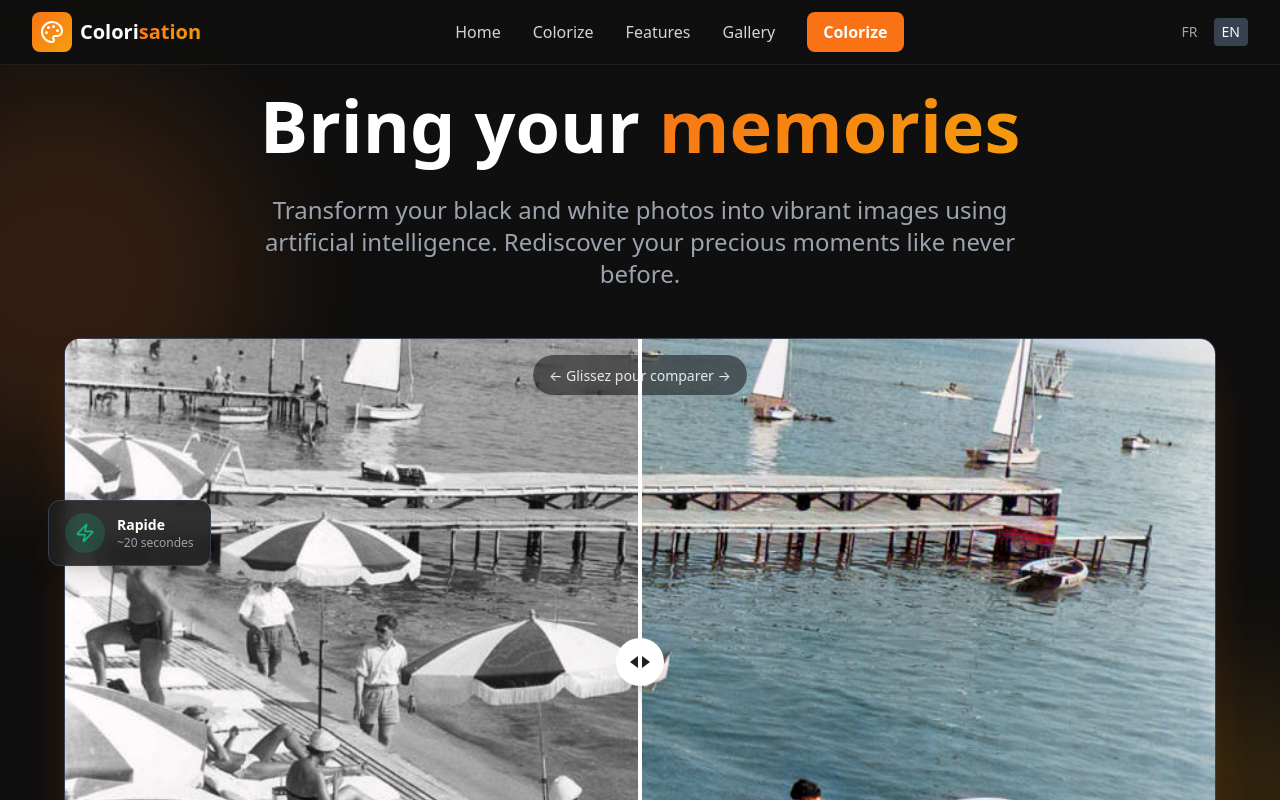
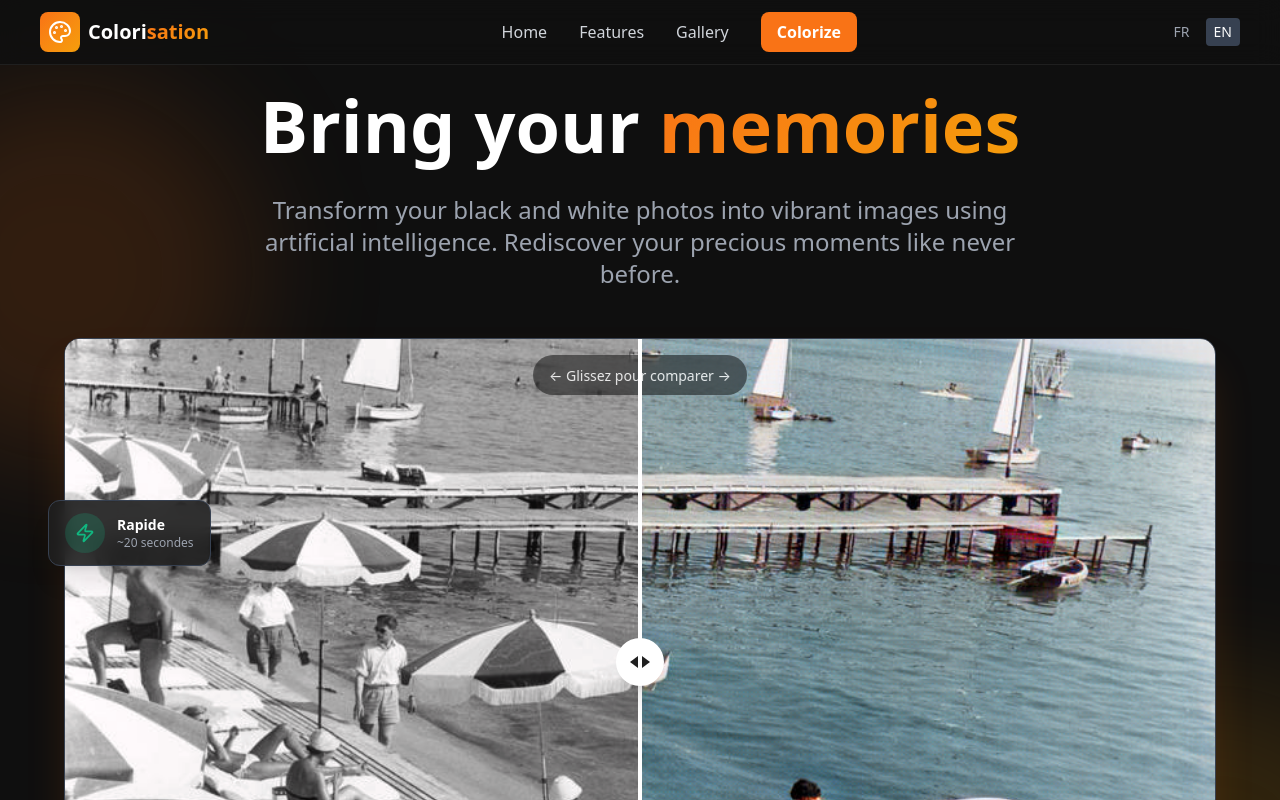
Before and after one commit to NicoBrnr/colorization_website, a Next.js app: page /en in a window 1280 px wide. Shown: the top 800 px of the page. Built offline with nearby package versions, Linux system fonts and the light colour scheme.

Commit message:
Full website

```diff
--- a/components/ui/Navbar.tsx
+++ b/components/ui/Navbar.tsx
@@ -13,14 +13,13 @@
 
   const navItems = [
     { href: `/${locale}`, label: t('home') },
-    { href: `/${locale}/coloriser`, label: t('colorize') },
     { href: `/${locale}#features`, label: t('features') },
     { href: `/${locale}#gallery`, label: t('gallery') },
   ];
 
   return (
     <nav className="fixed top-0 left-0 right-0 z-50 bg-gray-900/80 backdrop-blur-md border-b border-gray-800">
-      <div className="max-w-7xl mx-auto px-4 sm:px-6 lg:px-8">
+      <div className="w-full px-4 sm:px-6 lg:px-10">
         <div className="flex items-center justify-between h-16">
           {/* Logo */}
           <Link href={`/${locale}`} className="flex items-center gap-2 group">
```
